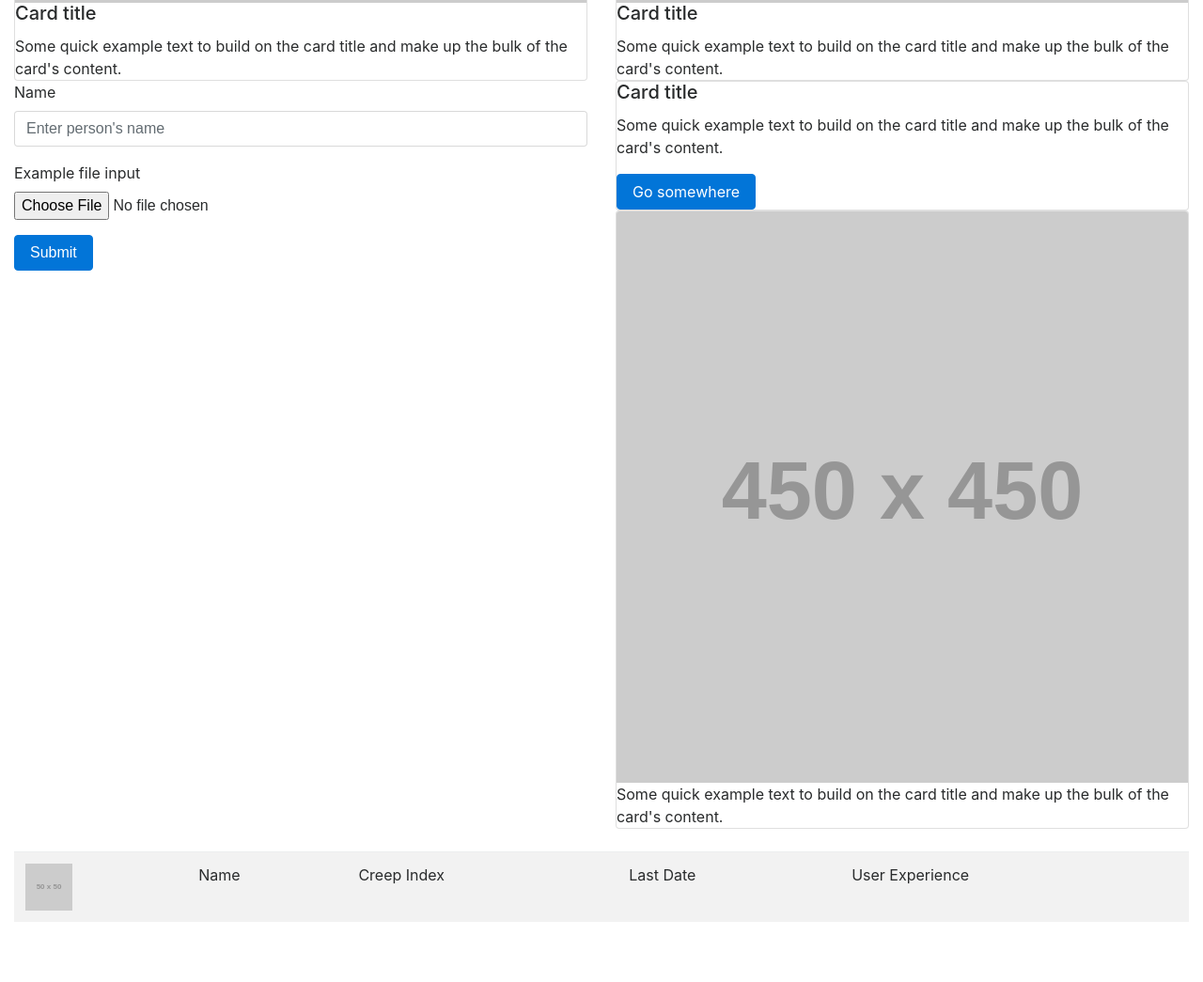
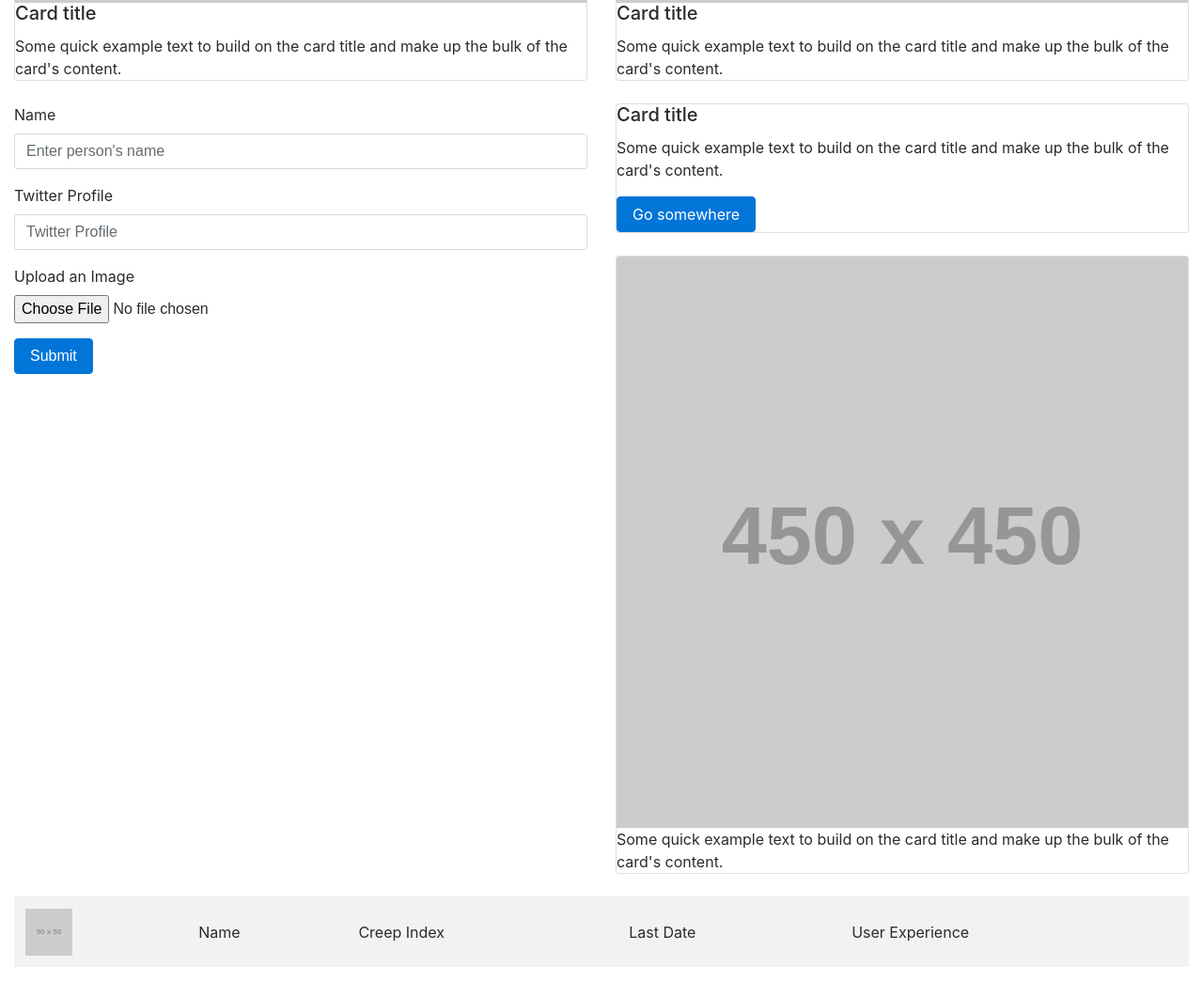
Before and after one commit to srcorbetto/project-trenchcoat, a plain HTML site: page index.html in a window 1280 px wide. Shown: the part 906-1951 px from the top of the page at 94% size. Before the commit the page ends 1903 px from the top, so only its background shows below. Drawn offline with nearby package versions, Linux system fonts and the light colour scheme; placeholder pictures from the web are drawn by us.

Commit message:
working on fb storage connection

```diff
--- a/assets/css/style.css
+++ b/assets/css/style.css
@@ -1,3 +1,3 @@
-/*tr:hover {
-	color: pink;
-}*/
+.table td {
+	vertical-align: middle;
+}
--- a/assets/js/script.js
+++ b/assets/js/script.js
@@ -13,6 +13,16 @@ $(document).ready(function(){
 
   var database = firebase.database();
 
+  $("#form-submit").click(function(e){
 
+    e.preventDefault();
+
+    var fileUpload = $("#input-image").val();
+
+    console.log(fileUpload);
+
+    database.ref().push(fileUpload);
+
+  });
 
 });
--- a/index.html
+++ b/index.html
@@ -50,18 +50,22 @@
 				</div>
 
 				<!-- Bottom Content Input Area -->
-				<div class="row">
+				<div class="row mt-4">
 					<div class="col">
 						<form>
 						  <div class="form-group">
-						    <label for="searchName">Name</label>
-						    <input type="text" class="form-control" id="searchName" aria-describedby="emailHelp" placeholder="Enter person's name">
+						    <label for="input-name">Name</label>
+						    <input type="text" class="form-control" id="input-name" placeholder="Enter person's name">
 						  </div>
 						  <div class="form-group">
-						    <label for="exampleFormControlFile1">Example file input</label>
-						    <input type="file" class="form-control-file" id="exampleFormControlFile1">
+						    <label for="input-twitter">Twitter Profile</label>
+						    <input type="text" class="form-control" id="input-twitter" placeholder="Twitter Profile">
 						  </div>
-						  <button type="submit" class="btn btn-primary">Submit</button>
+						  <div class="form-group">
+						    <label for="input-image">Upload an Image</label>
+						    <input type="file" class="form-control-file" id="input-image">
+						  </div>
+						  <button type="submit" class="btn btn-primary form" id="form-submit">Submit</button>
 						</form>
 					</div>
 				</div>
@@ -85,7 +89,7 @@
 				</div>
 
 				<!-- Middle Content -->
-				<div class="row">
+				<div class="row mt-4">
 					<div class="col">
 						<div class="card">
 						  <div class="card-body">
@@ -98,7 +102,7 @@
 				</div>
 
 				<!-- Bottom Content -->
-				<div class="row">
+				<div class="row mt-4">
 					<div class="col">
 						<div class="card">
 						  <img class="card-img-top" src="http://via.placeholder.com/450x450" alt="Card image cap">
```
